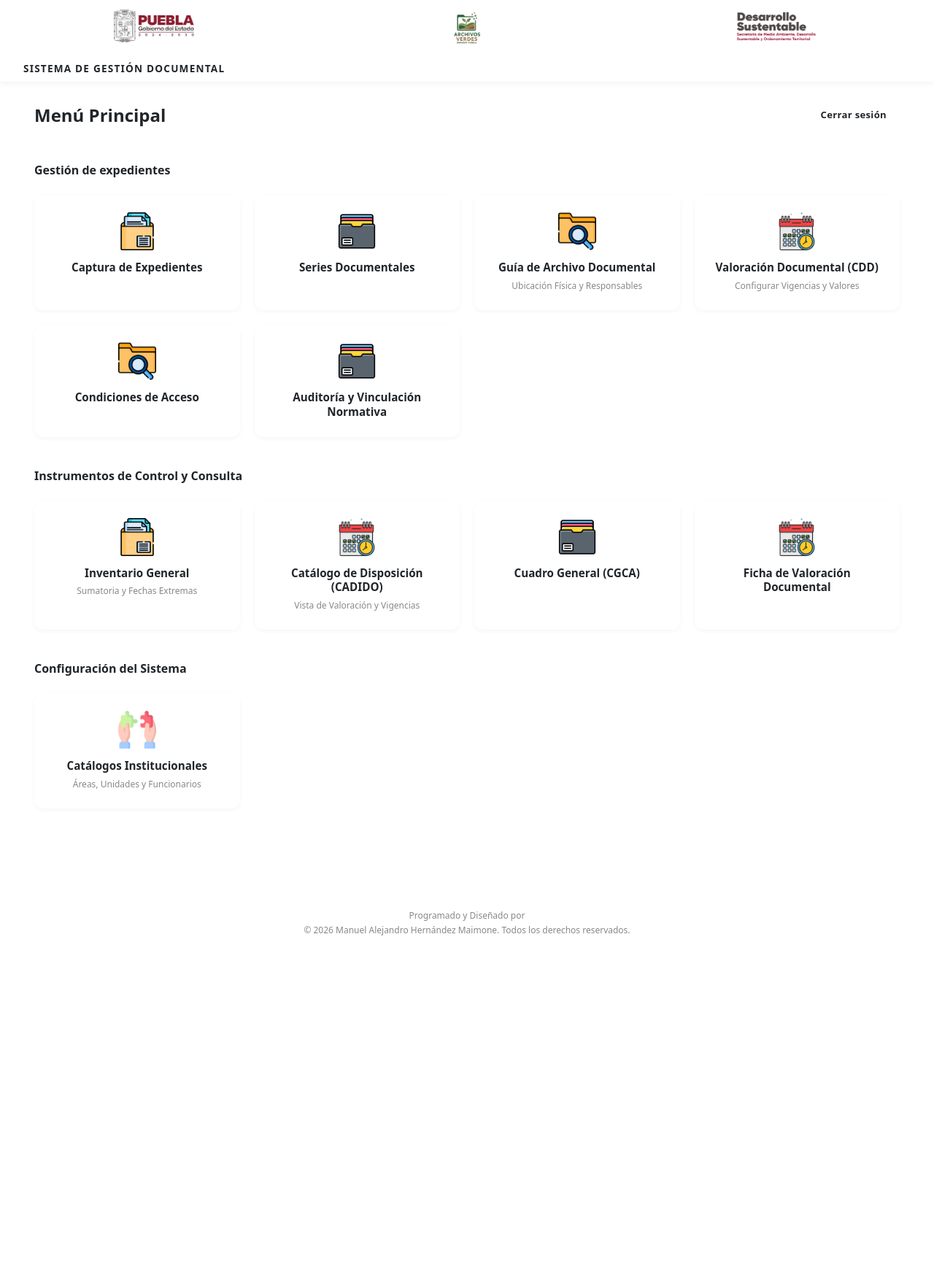
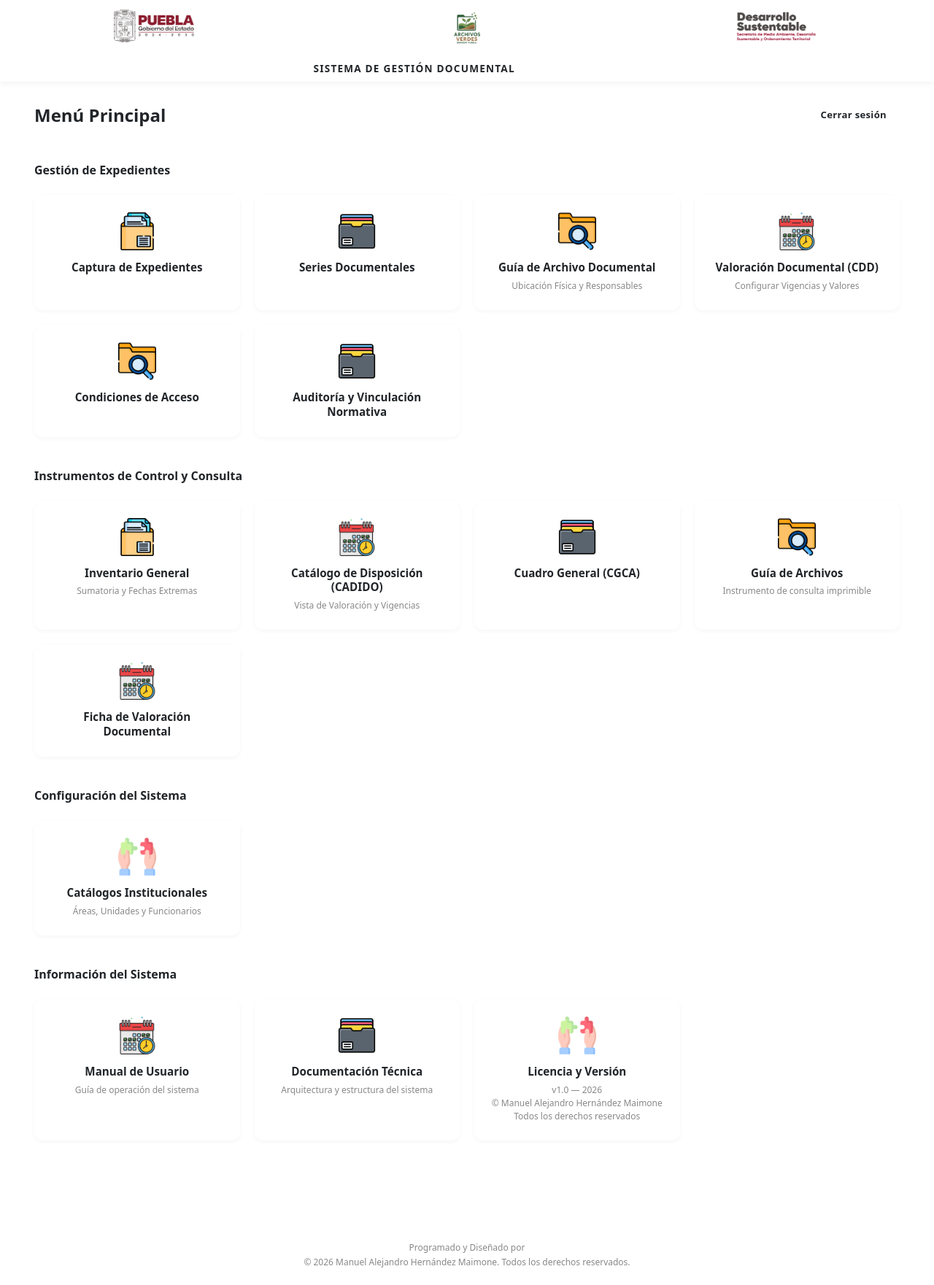
Before and after one commit to miklosleingel-png/sistema_gestion_documental, a Flask app: page /dashboard in a window 1280 px wide. Shown: the whole page at 73% size. Before the commit the page ends 1282 px from the top, so only its background shows below. Run offline with Flask 3, Linux system fonts and the light colour scheme; the visitor is signed in with stand-in values (Sample User, id 1).

Commit message:
Agregar guía de archivos, centrar encabezado y sección info del sistema

```diff
--- a/mi_sistema/templates/base.html
+++ b/mi_sistema/templates/base.html
@@ -23,7 +23,7 @@
         </div>
 
         <div class="title-user-bar">
-            <div class="system-title">Sistema de Gestión Documental</div>
+            <div class="system-title" style="text-align:center; flex:1;">Sistema de Gestión Documental</div>
             {% if current_user.is_authenticated %}
             <div class="user-info">
                 {{ current_user.nombre_completo }} &nbsp;|&nbsp;
--- a/mi_sistema/templates/main/menu.html
+++ b/mi_sistema/templates/main/menu.html
@@ -8,8 +8,9 @@
         <a href="{{ url_for('main.logout') }}" class="btn-logout">Cerrar sesión</a>
     </div>
 
+    <!-- GESTIÓN DE EXPEDIENTES -->
     <section class="menu-section">
-        <h2 class="menu-subtitle">Gestión de expedientes</h2>
+        <h2 class="menu-subtitle">Gestión de Expedientes</h2>
         <div class="cards-grid">
 
             <a href="{{ url_for('main.cap_expedientes') }}" class="menu-card">
@@ -59,6 +60,7 @@
         </div>
     </section>
 
+    <!-- INSTRUMENTOS DE CONTROL Y CONSULTA -->
     <section class="menu-section">
         <h2 class="menu-subtitle">Instrumentos de Control y Consulta</h2>
         <div class="cards-grid">
@@ -86,6 +88,14 @@
                 <h3 class="menu-card-title">Cuadro General (CGCA)</h3>
             </a>
 
+            <a href="{{ url_for('main.guia_archivos') }}" class="menu-card menu-card-accent-dorado-bottom">
+                <div class="menu-card-icon">
+                    <img src="{{ url_for('static', filename='12icon_inventario.png') }}" alt="Guía de Archivos">
+                </div>
+                <h3 class="menu-card-title">Guía de Archivos</h3>
+                <p class="menu-card-desc">Instrumento de consulta imprimible</p>
+            </a>
+
             <a href="{{ url_for('main.ficha_valoracion') }}" class="menu-card">
                 <div class="menu-card-icon">
                     <img src="{{ url_for('static', filename='09icon_cdd.png') }}" alt="Ficha Valoración">
@@ -96,6 +106,7 @@
         </div>
     </section>
 
+    <!-- CONFIGURACIÓN DEL SISTEMA -->
     <section class="menu-section">
         <h2 class="menu-subtitle">Configuración del Sistema</h2>
         <div class="cards-grid">
@@ -111,5 +122,41 @@
         </div>
     </section>
 
+    <!-- INFORMACIÓN DEL SISTEMA -->
+    <section class="menu-section">
+        <h2 class="menu-subtitle">Información del Sistema</h2>
+        <div class="cards-grid">
+
+            <a href="#" class="menu-card" onclick="alert('Manual de usuario en desarrollo.'); return false;">
+                <div class="menu-card-icon">
+                    <img src="{{ url_for('static', filename='09icon_cdd.png') }}" alt="Manual">
+                </div>
+                <h3 class="menu-card-title">Manual de Usuario</h3>
+                <p class="menu-card-desc">Guía de operación del sistema</p>
+            </a>
+
+            <a href="#" class="menu-card" onclick="alert('Documentación técnica en desarrollo.'); return false;">
+                <div class="menu-card-icon">
+                    <img src="{{ url_for('static', filename='08icon_cgca.png') }}" alt="Documentación">
+                </div>
+                <h3 class="menu-card-title">Documentación Técnica</h3>
+                <p class="menu-card-desc">Arquitectura y estructura del sistema</p>
+            </a>
+
+            <div class="menu-card" style="cursor:default;">
+                <div class="menu-card-icon">
+                    <img src="{{ url_for('static', filename='03icon_areas.png') }}" alt="Licencia">
+                </div>
+                <h3 class="menu-card-title">Licencia y Versión</h3>
+                <p class="menu-card-desc" style="font-size:0.75rem; color:#888;">
+                    v1.0 — 2026<br>
+                    © Manuel Alejandro Hernández Maimone<br>
+                    Todos los derechos reservados
+                </p>
+            </div>
+
+        </div>
+    </section>
+
 </div>
 {% endblock %}
```
